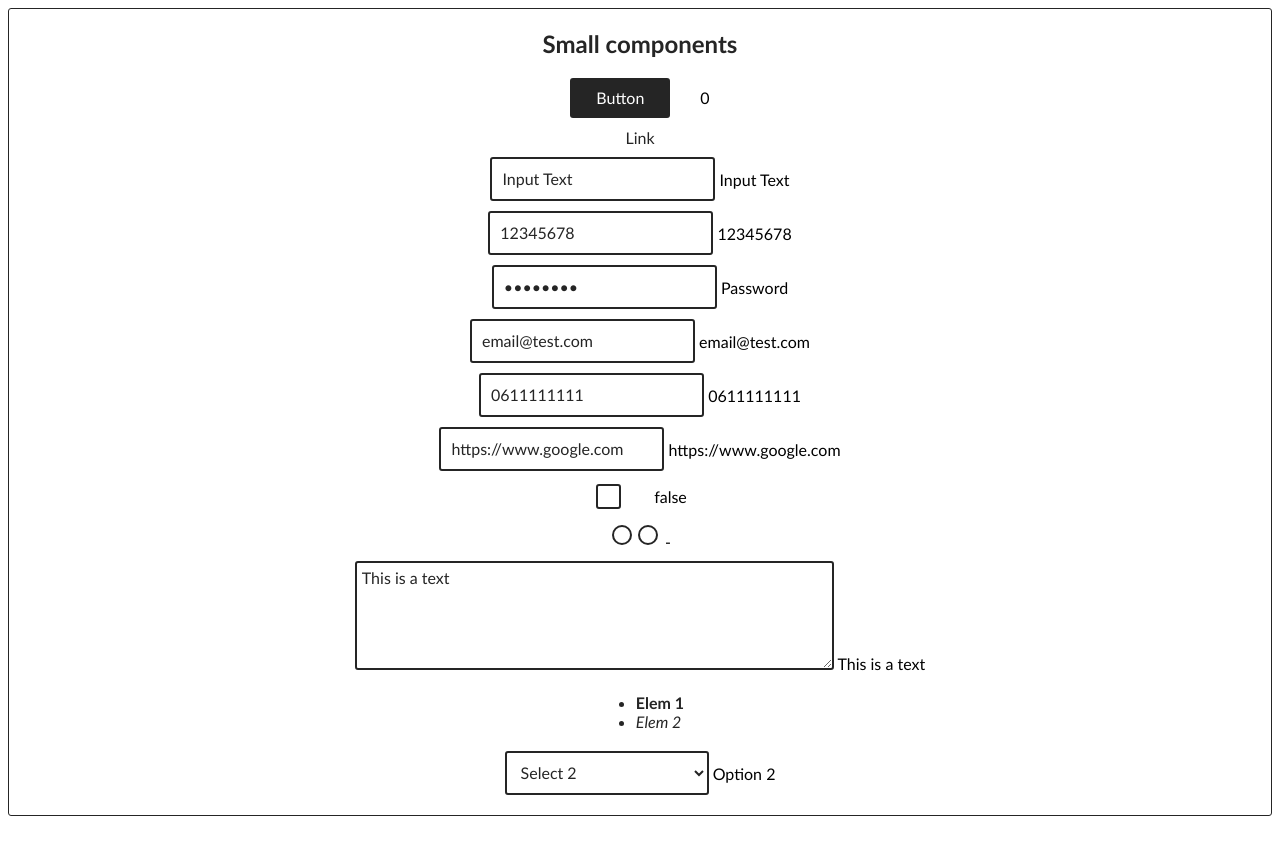
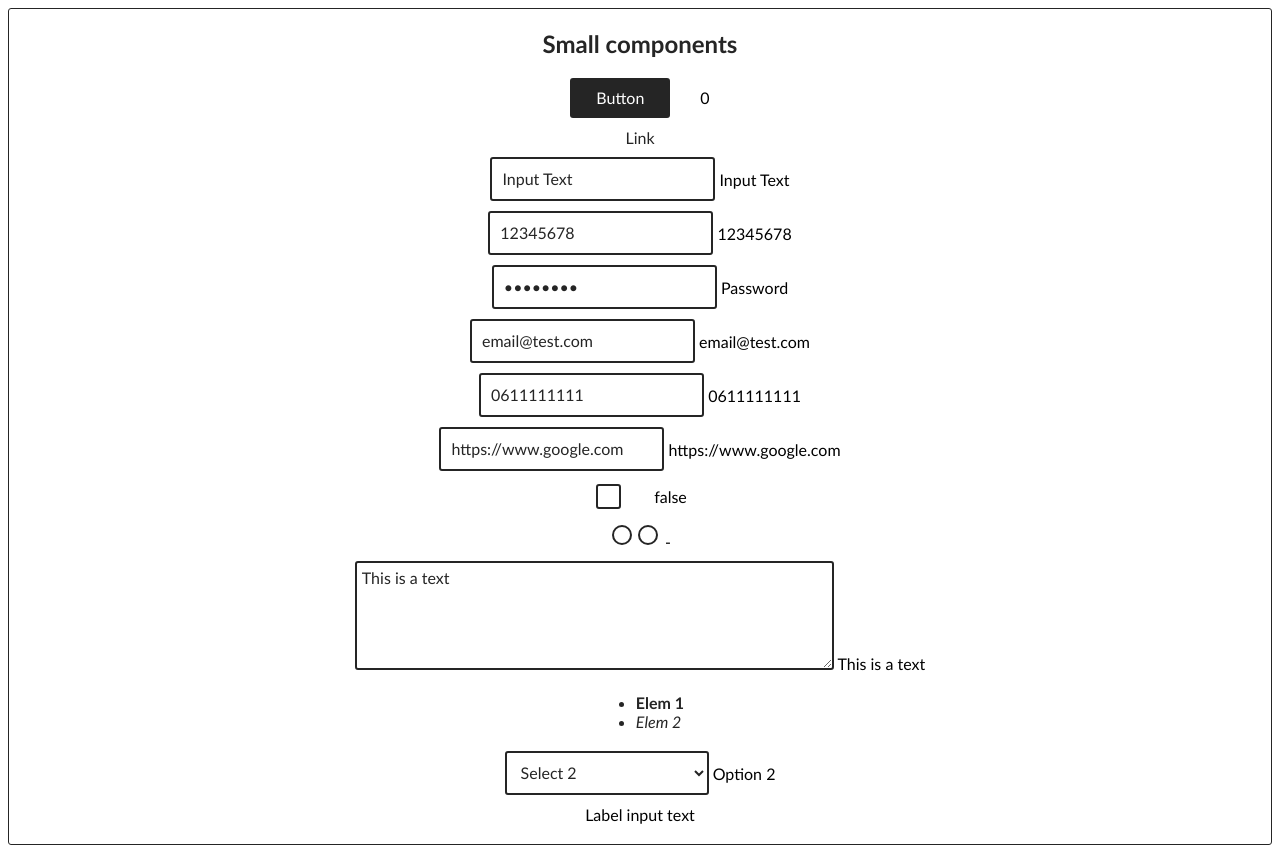
Before and after one commit to 09TT09/Personal-Vuejs-Components-Library, a Vue app: page / in a window 1280 px wide. Before the commit the page ends 824 px from the top, so only its background shows below. Built offline with nearby package versions, Linux system fonts and the light colour scheme; the HTML template or start-up script is replaced by a standard one.

Commit message:
PVCL add label component - version 0.4.0

```diff
--- a/src/App.vue
+++ b/src/App.vue
@@ -9,6 +9,7 @@
   import Textarea from "@/components/small/Textarea.vue";
   import Ul from "@/components/small/Ul.vue";
   import Select from "@/components/small/Select.vue";
+  import Label from "@/components/small/Label.vue";
 
   const form = reactive({
     button: 0,
@@ -81,6 +82,10 @@
         {html: "Select 2", value: "Option 2", selected: true},
         {html: "Select 3", value: "Option 3"},
       ]
+    },
+    "label": {
+      html: "Label input text",
+      for: "inputNumber"
     }
   }
 
@@ -142,6 +147,9 @@
         <Select v-model="form['select']" :attributes="elements['select']" />
         {{ form['select'] }}
       </div>
+      <div>
+        <Label :attributes="elements['label']" />
+      </div>
     </div>
   </section>
 </template>
--- /dev/null
+++ b/src/components/small/Label.vue
@@ -0,0 +1,49 @@
+<script setup lang="ts">
+  import { computed } from 'vue'
+
+  /**
+   * Label Interfaces
+   */
+  interface LabelAttributes {
+    for?: string,
+    html?: string
+    id?: string
+  }
+
+  /**
+   * Label Props
+   */
+  const props = defineProps<{
+    'attributes': LabelAttributes
+  }>()
+
+  /**
+   * Default Label Attributes
+   */
+  const defaultAttributes: Partial<LabelAttributes> = {
+    for: undefined,
+    html: undefined,
+    id: undefined,
+  }
+
+  /**
+   * Label Compute Attributes
+   */
+  const attributes = computed(() => ({
+    ...defaultAttributes,
+    ...props.attributes,
+  }))
+</script>
+
+<template>
+  <label
+    class="label"
+    :for="attributes.for"
+    :id="attributes.id"
+    v-html="attributes.html"
+  >
+  </label>
+</template>
+
+<style scoped>
+</style>
```
